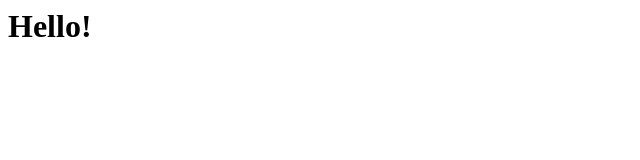
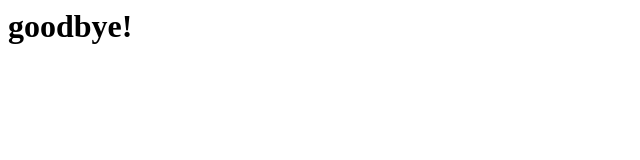
Before and after one commit to MariiaG26/github-tutorial-student, a plain HTML site: page index.html in a window 1280 px wide. Shown: the whole page, without its empty margins (0-640 px from the left). Drawn offline with Linux system fonts and the light colour scheme.

Commit message:
changes the word

```diff
--- a/index.html
+++ b/index.html
@@ -1,3 +1,3 @@
 <body>
-    <h1>Hello!</h1>
+    <h1>goodbye!</h1>
 </body>
```
